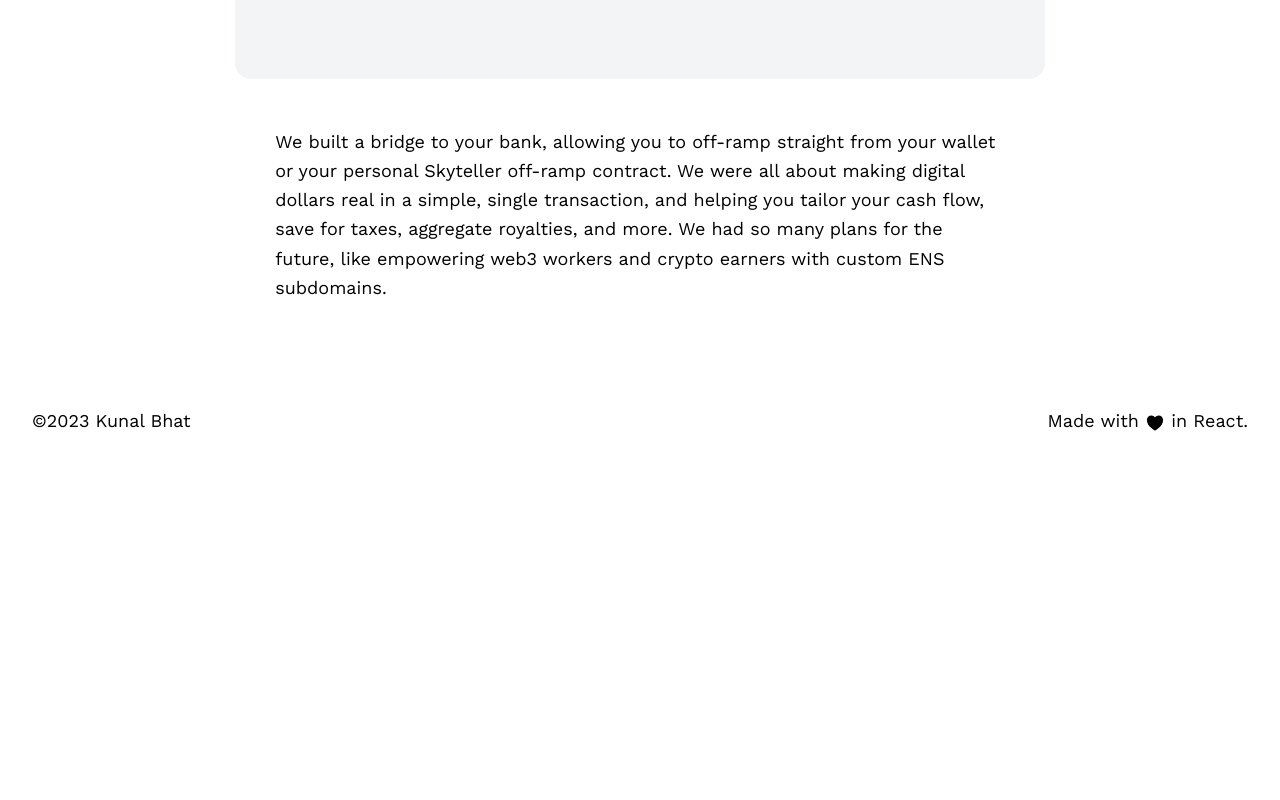
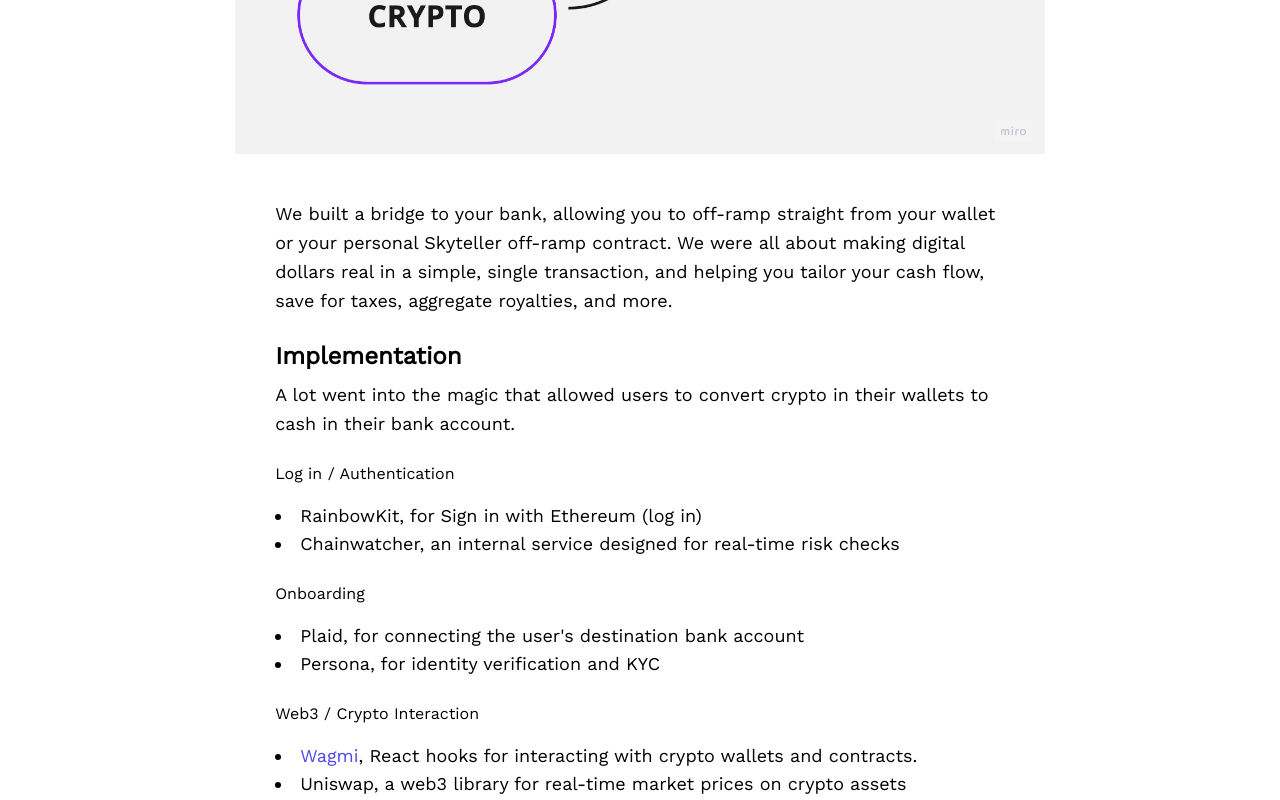
Before and after one commit to kunalbhat/portfolio-site, a React (Create React App) app: page /case-studies/skyteller in a window 1280 px wide. Shown: the part 620-1420 px from the top of the page. Before the commit the page ends 1207 px from the top, so only its background shows below. Built offline with nearby package versions, Linux system fonts and the light colour scheme.

Commit message:
more updates

```diff
--- a/src/App.css
+++ b/src/App.css
@@ -62,3 +62,16 @@
 .site-footer {
   @apply my-24 flex items-center justify-between;
 }
+
+ul {
+  @apply mb-6;
+}
+
+ul li {
+  @apply text-lg list-disc list-inside;
+}
+
+p a,
+li a {
+  @apply text-indigo-600 hover:text-indigo-700 hover:underline;
+}
--- a/src/App.js
+++ b/src/App.js
@@ -5,6 +5,7 @@
 import { Footer } from "./Components/Footer";
 
 import { Home } from "./pages/Home";
+import { About } from "./pages/About";
 import { SkytellerCaseStudy } from "./pages/case-studies/Skyteller";
 
 function App() {
@@ -12,6 +13,7 @@
     <div className="app-container container mt-8">
       <Routes>
         <Route path="/" element={<Home />}></Route>
+        <Route path="/about" element={<About />}></Route>
         <Route
           path="/case-studies/skyteller"
           element={<SkytellerCaseStudy />}
--- a/src/Components/Footer.js
+++ b/src/Components/Footer.js
@@ -7,7 +7,7 @@
     <footer className="container site-footer">
       <p>&copy;{year} Kunal Bhat</p>
       <p>
-        Made with <HeartIcon className="w-5 inline" /> in{" "}
+        Built with <HeartIcon className="w-5 inline" /> in{" "}
         <a href="https://react.dev/" target="_blank" rel="noreferrer">
           React
         </a>
--- /dev/null
+++ b/src/pages/About.js
@@ -0,0 +1,31 @@
+export function About() {
+  return (
+    <>
+      <section className="lg:w-2/3 lg:ml-auto">
+        <h1>About</h1>
+        <p>
+          Hi, I'm Kunal. I've spent my entire 15+ years career rooted firmly in
+          design. My path has taken me from graphic design to interactive design
+          to interaction design to product design to product engineering to
+          product management. Yeesh!
+        </p>
+      </section>
+
+      <section className="flex">
+        <div className="lg:w-1/3">
+          <h3>Hello</h3>
+        </div>
+        <div className="lg:w-2/3">
+          <p>
+            Because of my varied journey cycling between design, product, and
+            engineering, I find it more useful to describe the activities and
+            functions that come very naturally to me:
+          </p>
+          <ul>
+            <li>Building React.js prototypes to make </li>
+          </ul>
+        </div>
+      </section>
+    </>
+  );
+}
--- a/src/pages/Home.js
+++ b/src/pages/Home.js
@@ -1,8 +1,8 @@
+// React utils
+import { Link } from "react-router-dom";
+
+// App components
 import { ArticleComponent } from "../Components/ArticleComponent";
-
-import { EyeIcon } from "@heroicons/react/24/solid";
-import { ComputerDesktopIcon } from "@heroicons/react/24/solid";
-import { Link } from "react-router-dom";
 
 export function Home() {
   return (
@@ -23,7 +23,8 @@
           </p>
           <p>
             I've worked on some cool things and love sharing my learnings from
-            these experiences.
+            these experiences. Read on below or{" "}
+            <Link to="/about">learn more about me</Link>.
           </p>
         </div>
       </section>
--- a/src/pages/case-studies/Skyteller.js
+++ b/src/pages/case-studies/Skyteller.js
@@ -3,7 +3,7 @@
     <>
       <header className="flex">
         <div className="w-3/5 mx-auto">
-          <h1>Skyteller</h1>
+          <h1>Skyteller - A Crypto Off-Ramp</h1>
           <p>
             Skyteller started as a dream to turn crypto into cash in just one
             click, and to make the whole crypto world more accessible and
@@ -12,7 +12,9 @@
         </div>
       </header>
       <section className="my-12">
-        <div className="bg-gray-100 w-2/3 mx-auto h-96 rounded-2xl"></div>
+        <div className="bg-gray-100 w-2/3 mx-auto h-96 rounded-2xl">
+          <img src="../images/crypto-magic.jpg" alt="Crypto Magic" />
+        </div>
       </section>
       <section className="w-3/5 mx-auto">
         <p>
@@ -20,9 +22,41 @@
           your wallet or your personal Skyteller off-ramp contract. We were all
           about making digital dollars real in a simple, single transaction, and
           helping you tailor your cash flow, save for taxes, aggregate
-          royalties, and more. We had so many plans for the future, like
-          empowering web3 workers and crypto earners with custom ENS subdomains.
+          royalties, and more.
         </p>
+
+        <h3>Implementation</h3>
+        <p>
+          A lot went into the magic that allowed users to convert crypto in
+          their wallets to cash in their bank account.
+        </p>
+
+        <h4>Log in / Authentication</h4>
+        <ul>
+          <li>RainbowKit, for Sign in with Ethereum (log in)</li>
+          <li>
+            Chainwatcher, an internal service designed for real-time risk checks
+          </li>
+        </ul>
+
+        <h4>Onboarding</h4>
+        <ul>
+          <li>Plaid, for connecting the user's destination bank account</li>
+          <li>Persona, for identity verification and KYC</li>
+        </ul>
+
+        <h4>Web3 / Crypto Interaction</h4>
+        <ul>
+          <li>
+            <a href="https://wagmi.sh/" target="_blank" rel="noreferrer">
+              Wagmi
+            </a>
+            , React hooks for interacting with crypto wallets and contracts.
+          </li>
+          <li>
+            Uniswap, a web3 library for real-time market prices on crypto assets
+          </li>
+        </ul>
       </section>
     </>
   );
```
Also changed, not shown: public/images/crypto-magic.jpg (added), 1 other file (tests, documents, lock files or other folders).
